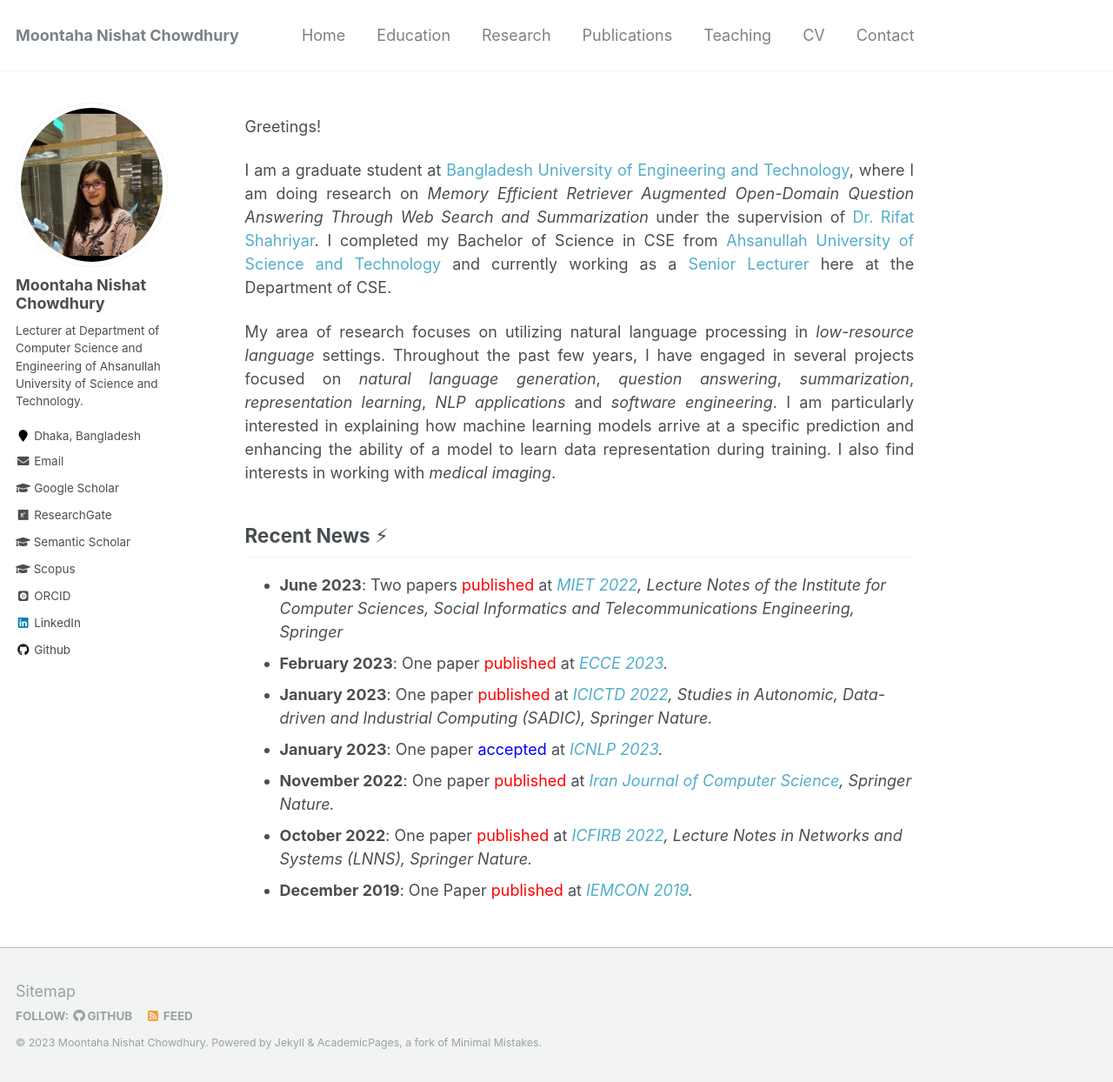
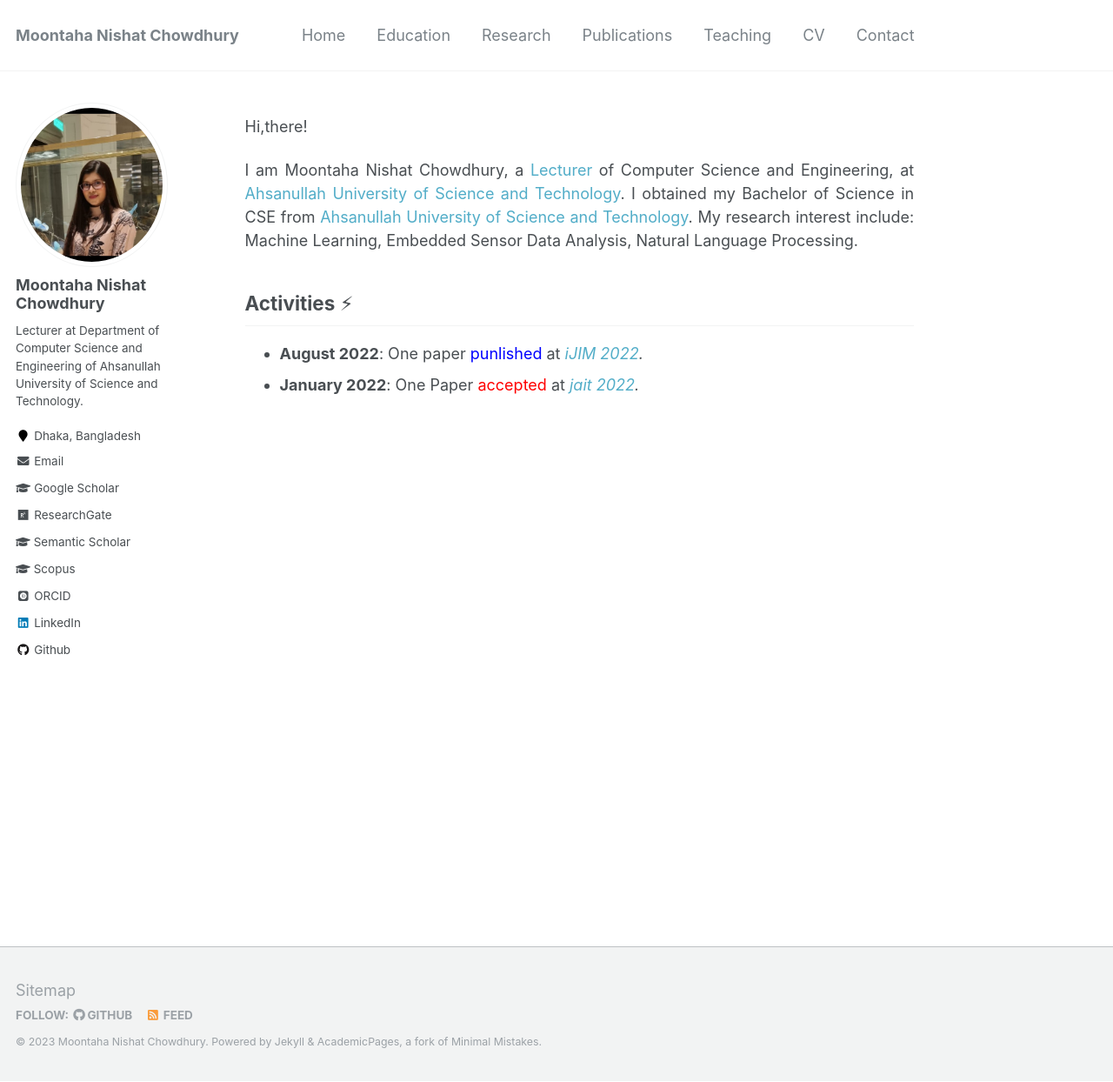
Before and after one commit to chowdhurymoontaha/chowdhurymoontaha.github.io, a Jekyll site: the page built from _pages/about.md, in a window 1280 px wide and 1244 px high. Shown: the whole window at 87% size. Built offline with Jekyll 4.4.1, drawn with Linux system fonts in a browser that asks for light colours; some web fonts are replaced.

Commit message:
Update about.md

```diff
--- a/_pages/about.md
+++ b/_pages/about.md
@@ -8,25 +8,12 @@ redirect_from:
   - /about.html
 ---
 
-Greetings!
+Hi,there!
 
-<p style="text-align:justify">I am a graduate student at <a href="https://www.buet.ac.bd/">Bangladesh University of Engineering and Technology</a>,
-where I am doing research on <em>Memory Efficient Retriever Augmented Open-Domain Question Answering Through Web Search and Summarization</em> under the supervision of <a href="https://cse.buet.ac.bd/faculty_list/detail/rifat">Dr. Rifat Shahriyar</a>.
-I completed my Bachelor of Science in CSE from <a href="https://aust.edu/">Ahsanullah University of Science and Technology</a> and
-currently working as a <a href="https://aust.edu/cse/faculty_member/mr_g_m_shahariar">Senior Lecturer</a> here at the Department of CSE.</p>
-
-<p style="text-align:justify">My area of research focuses on utilizing natural language processing in <em>low-resource language</em> settings.
-Throughout the past few years, I have engaged in several projects focused on <em>natural language generation</em>, <em>question answering</em>,
-<em>summarization</em>, <em>representation learning</em>, <em>NLP applications</em> and <em>software engineering</em>.
-I am particularly interested in explaining how machine learning models arrive at a specific prediction and
-enhancing the ability of a model to learn data representation during training. I also find interests in working with <em>medical imaging</em>.</p>
+<p style="text-align:justify">I am Moontaha Nishat Chowdhury, a <a href="https://www.aust.edu/cse/faculty_member/ms_moontaha_nishat_chowdhury">Lecturer</a> of Computer Science and Engineering, at <a href="https://aust.edu/">Ahsanullah University of Science and Technology</a>. I obtained my Bachelor of Science in CSE from <a href="https://aust.edu/">Ahsanullah University of Science and Technology</a>.
+My research interest include: Machine Learning, Embedded Sensor Data Analysis, Natural Language Processing. </p>
 
 
-## Recent News ⚡
-+ <strong>June 2023</strong>: Two papers <span style="color:red">published</span> at <em>[MIET 2022](https://link.springer.com/book/10.1007/978-3-031-34622-4), Lecture Notes of the Institute for Computer Sciences, Social Informatics and Telecommunications Engineering, Springer</em>
-+ <strong>February 2023</strong>: One paper <span style="color:red">published</span> at <em>[ECCE 2023](https://webs.cuet.ac.bd/ecce/).</em>
-+ <strong>January 2023</strong>: One paper <span style="color:red">published</span> at <em>[ICICTD 2022](https://link.springer.com/book/10.1007/978-981-19-7528-8), Studies in Autonomic, Data-driven and Industrial Computing (SADIC), Springer Nature.</em>
-+ <strong>January 2023</strong>: One paper <span style="color:blue">accepted</span> at <em>[ICNLP 2023](http://www.icnlp.net/index.html).</em>
-+ <strong>November 2022</strong>: One paper <span style="color:red">published</span> at <em>[Iran Journal of Computer Science](https://www.springer.com/journal/42044), Springer Nature.</em>
-+ <strong>October 2022</strong>: One paper <span style="color:red">published</span> at <em>[ICFIRB 2022](https://link.springer.com/book/10.1007/978-981-19-2445-3), Lecture Notes in Networks and Systems (LNNS), Springer Nature.</em>
-+ <strong>December 2019</strong>: One Paper <span style="color:red">published</span> at <em>[IEMCON 2019](https://ieee-iemcon.org/ieee-iemcon-2019-2/).</em>
+## Activities ⚡
++ <strong>August 2022</strong>: One paper <span style="color:blue">punlished</span> at <em>[iJIM 2022](https://online-journals.org/index.php/i-jim/issue/view/869).</em>
++ <strong>January 2022</strong>: One Paper <span style="color:red">accepted</span> at <em>[jait 2022](http://www.jait.us/index.php?m=content&c=index&a=lists&catid=221).</em>
```
